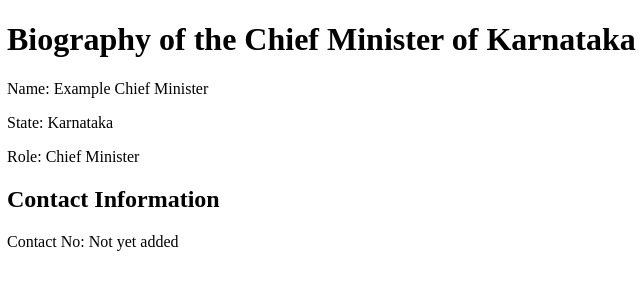
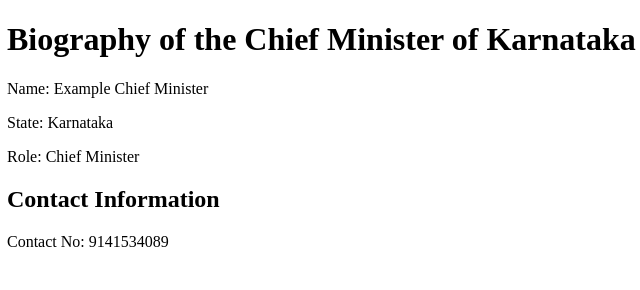
Before and after one commit to lahari1745/devoplab2, a plain HTML site: page index.html in a window 1280 px wide. Shown: the full height of the page, 1-641 px from the left. Drawn offline with Linux system fonts and the light colour scheme.

Commit message:
Raja contact number added

```diff
--- a/index.html
+++ b/index.html
@@ -9,6 +9,6 @@
 <p>State: Karnataka</p>
 <p>Role: Chief Minister</p>
 <h2>Contact Information</h2>
-<p>Contact No: Not yet added</p>
+<p>Contact No: 9141534089</p>
 </body>
 </html>
```
